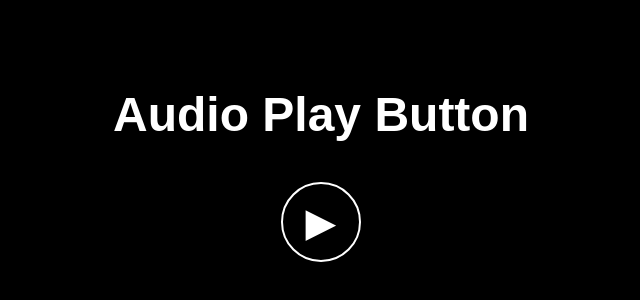
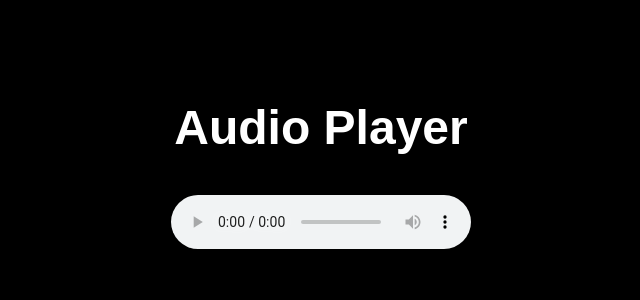
Before and after one commit to mirk0hdemy/tracce, a plain HTML site: page index.html in a window 1280 px wide. Shown: the part 242-542 px from the top of the page, without its empty margins (319-959 px from the left). Drawn offline with Linux system fonts and the light colour scheme.

Commit message:
Update index.html

```diff
--- a/index.html
+++ b/index.html
@@ -2,7 +2,7 @@
 <html lang="it">
 <head>
   <meta charset="UTF-8" />
-  <title>Audio Play Button</title>
+  <title>Player Audio Semplice</title>
   <style>
     body {
       margin: 0;
@@ -19,43 +19,16 @@
       font-size: 3rem;
       margin-bottom: 40px;
     }
-    button {
-      background: none;
-      border: 2px solid white;
-      border-radius: 50%;
-      width: 80px;
-      height: 80px;
-      cursor: pointer;
-      display: flex;
-      align-items: center;
-      justify-content: center;
-      color: white;
-      font-size: 40px;
-      transition: background-color 0.3s ease;
-    }
-    button:hover {
-      background-color: white;
-      color: black;
-    }
     audio {
-      display: none; /* Nascondiamo il player */
+      width: 300px;
     }
   </style>
 </head>
 <body>
-  <h1>Audio Play Button</h1>
-
-  <button id="playBtn" aria-label="Play audio">▶</button>
-  <audio id="myAudio" src="assets/wii-sports-resort.mp3" loop></audio>
-
-  <script>
-    const playBtn = document.getElementById('playBtn');
-    const audio = document.getElementById('myAudio');
-
-    playBtn.addEventListener('click', () => {
-      audio.play();
-      playBtn.style.display = 'none'; // Nasconde il bottone dopo il play
-    });
-  </script>
+  <h1>Audio Player</h1>
+  <audio controls>
+    <source src="assets/wii-sports-resort.mp3" type="audio/mpeg" />
+    Il tuo browser non supporta l'elemento audio.
+  </audio>
 </body>
 </html>
```
